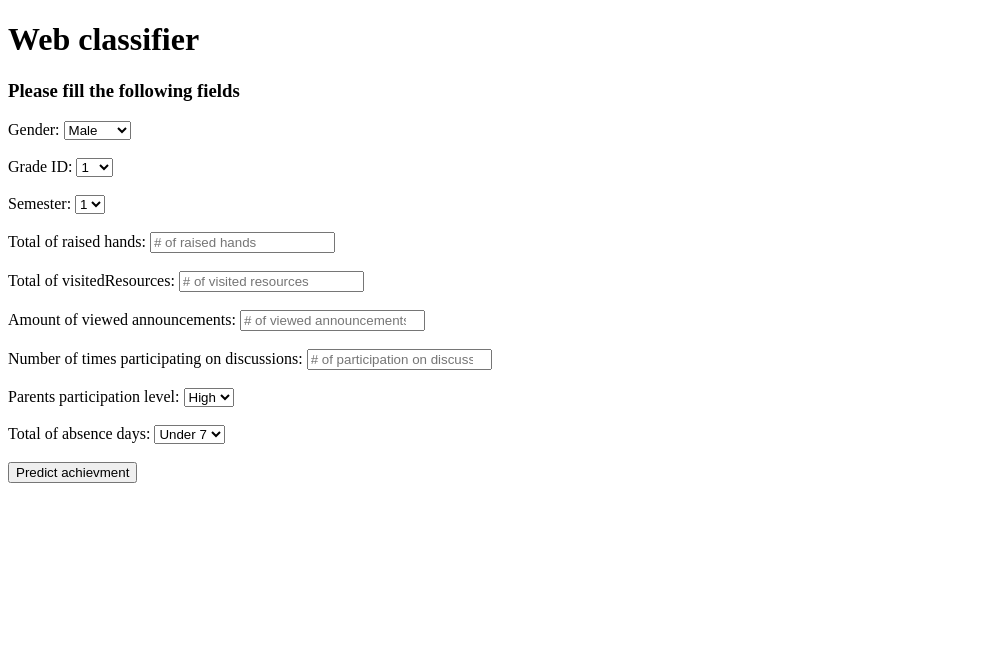
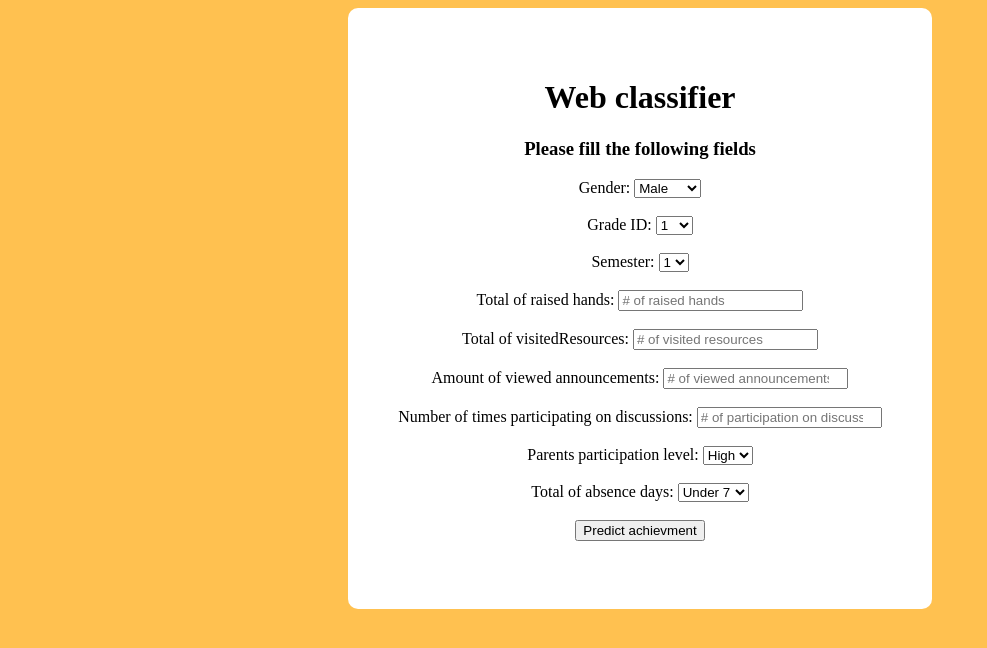
Before and after one commit to adriana-lisette/smart_aware, a Flask app: page / in a window 1280 px wide. Shown: the top 648 px of the page, without its empty margins (0-987 px from the left). Run offline with Flask 2, Linux system fonts and the light colour scheme.

Commit message:
add simple css

```diff
--- a/templates/index.html
+++ b/templates/index.html
@@ -3,9 +3,26 @@
     <head>
         <meta charset="UTF 8">
         <title>Web classifier</title>
+        <style>
+            body{
+                background-color:rgba(255, 166, 0, 0.685);
+                display: flex;
+                justify-content: center;
+                align-items: center;
+
+            }
+            .center{
+                position: relative;
+                padding: 50px 50px;
+                background:white;
+                border-radius: 10px;
+                text-align:  center;
+            }
+        </style>
 
     </head>
     <body>
+        <div class="center">
             <h1>Web classifier</h1>
             <form action="/prediction" method="POST">
                 <div>
@@ -84,6 +101,7 @@
                 <button type="submit" class="btn btn-primary btn-block btn-large">Predict achievment</button>
             </form>
             <br>
+        </div>
 
 
     </body>
```
Also changed, not shown: templates/prediction.html (+19 -1 lines). Lines whose indentation alone changed are shown as unchanged.
